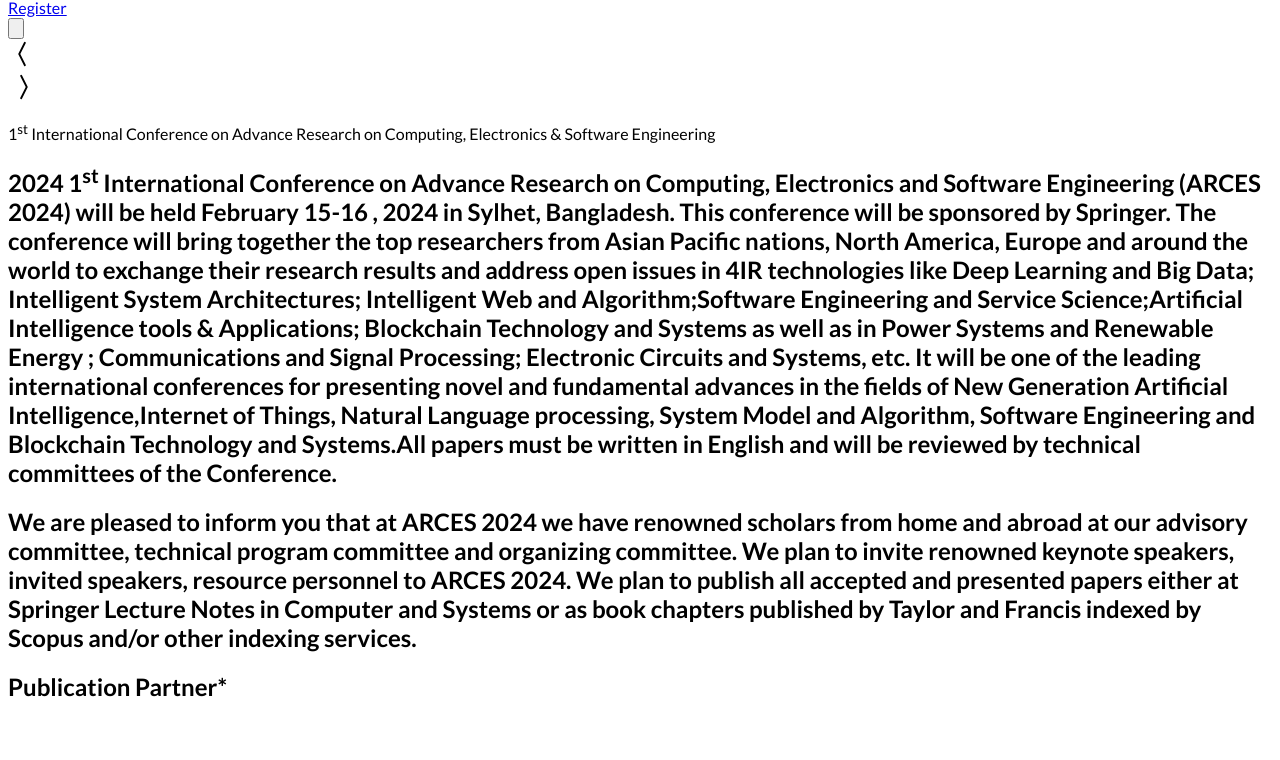
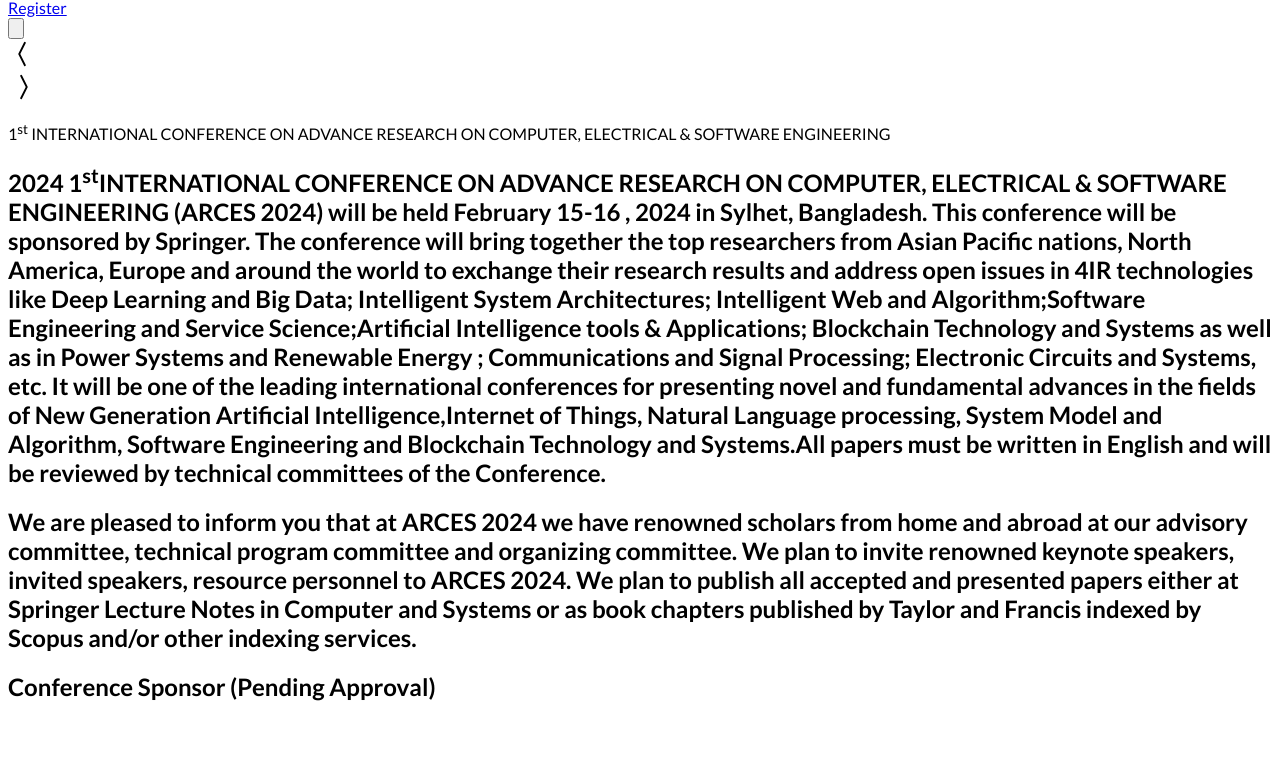
Before and after one commit to Fahimefto/international-conference, a Next.js app: page / in a window 1280 px wide. Shown: the part 2780-3540 px from the top of the page. Built offline with nearby package versions, Linux system fonts and the light colour scheme.

Commit message:
event title and sponsor title change

```diff
--- a/package.json
+++ b/package.json
@@ -14,6 +14,7 @@
     "@types/node": "18.15.11",
     "@types/react": "18.0.31",
     "@types/react-dom": "18.0.11",
+    "@types/react-no-ssr": "^1.1.3",
     "flowbite": "^1.6.4",
     "flowbite-react": "^0.4.2",
     "next": "13.2.4",
@@ -21,6 +22,7 @@
     "react": "18.2.0",
     "react-dom": "18.2.0",
     "react-icons": "^4.8.0",
+    "react-no-ssr": "^1.1.0",
     "typescript": "5.0.2"
   },
   "devDependencies": {
--- /dev/null
+++ b/src/components/common/FacebookPage.tsx
@@ -0,0 +1,39 @@
+import Head from "next/head";
+import React from "react";
+import Script from "next/script";
+import NoSSR from "react-no-ssr";
+import dynamic from "next/dynamic";
+export default function FacebookPage() {
+  return (
+    <>
+      <Script
+        id="fb_page"
+        strategy="beforeInteractive"
+        async
+        defer
+        crossOrigin="anonymous"
+        src="https://connect.facebook.net/en_US/sdk.js#xfbml=1&version=v16.0"
+        nonce="vG8AKzdi"
+      />
+
+      <div
+        className="fb-page rounded-md border-2 border-blue-800 min-w-full"
+        data-href="https://www.facebook.com/arces.sust"
+        data-tabs=""
+        data-width=""
+        data-height=""
+        data-small-header="true"
+        data-adapt-container-width="false"
+        data-hide-cover="false"
+        data-show-facepile="false"
+      >
+        <blockquote
+          cite="https://www.facebook.com/arces.sust"
+          className="fb-xfbml-parse-ignore"
+        >
+          <a href="https://www.facebook.com/arces.sust">ARCES 2024</a>
+        </blockquote>
+      </div>
+    </>
+  );
+}
--- a/src/components/common/Layout.tsx
+++ b/src/components/common/Layout.tsx
@@ -14,16 +14,16 @@
         <link rel="icon" href="/logo.ico" />
 
         <title>
-          ARCES 2024 - Advance Research on Computing, Electronics & Software
-          Engineering
+          ARCES 2024 - ADVANCE RESEARCH ON COMPUTER, ELECTRICAL & SOFTWARE
+          ENGINEERING
         </title>
         <meta
           name="title"
-          content="Advance Research on Computing, Electronics & Software Engineering (ARCES 2024)"
+          content="ADVANCE RESEARCH ON COMPUTER, ELECTRICAL & SOFTWARE ENGINEERING (ARCES 2024)"
         />
         <meta
           name="description"
-          content="2024 1'st International Conference on Advance Research on Computing, Electronics and Software Engineering (ARCES 2024) will be held February 15-16 , 2024 in Sylhet, Bangladesh. This conference will be sponsored by Springer. The conference will bring together the top researchers from Asian Pacific nations, North America, Europe and around the world to exchange their research results and address open issues in 4IR technologies like Deep Learning and Big Data;"
+          content="2024 1'ST INTERNATIONAL CONFERENCE ON ADVANCE RESEARCH ON COMPUTER, ELECTRICAL & SOFTWARE ENGINEERING (ARCES 2024) will be held February 15-16 , 2024 in Sylhet, Bangladesh. This conference will be sponsored by Springer. The conference will bring together the top researchers from Asian Pacific nations, North America, Europe and around the world to exchange their research results and address open issues in 4IR technologies like Deep Learning and Big Data;"
         />
 
         <meta property="og:type" content="website" />
@@ -34,7 +34,7 @@
         />
         <meta
           property="og:description"
-          content="2024 1'st International Conference on Advance Research on Computing, Electronics and Software Engineering (ARCES 2024) will be held February 15-16 , 2024 in Sylhet, Bangladesh. This conference will be sponsored by Springer. The conference will bring together the top researchers from Asian Pacific nations, North America, Europe and around the world to exchange their research results and address open issues in 4IR technologies like Deep Learning and Big Data;"
+          content="2024 1ST INTERNATIONAL CONFERENCE ON ADVANCE RESEARCH ON COMPUTER, ELECTRICAL & SOFTWARE ENGINEERING (ARCES 2024) will be held February 15-16 , 2024 in Sylhet, Bangladesh. This conference will be sponsored by Springer. The conference will bring together the top researchers from Asian Pacific nations, North America, Europe and around the world to exchange their research results and address open issues in 4IR technologies like Deep Learning and Big Data;"
         />
         <meta property="og:image" content="/banner.png" />
 
@@ -46,7 +46,7 @@
         />
         <meta
           property="twitter:description"
-          content="2024 1'st International Conference on Advance Research on Computing, Electronics and Software Engineering (ARCES 2024) will be held February 15-16 , 2024 in Sylhet, Bangladesh. This conference will be sponsored by Springer. The conference will bring together the top researchers from Asian Pacific nations, North America, Europe and around the world to exchange their research results and address open issues in 4IR technologies like Deep Learning and Big Data;"
+          content="2024 1ST INTERNATIONAL CONFERENCE ON ADVANCE RESEARCH ON COMPUTER, ELECTRICAL & SOFTWARE ENGINEERING (ARCES 2024) will be held February 15-16 , 2024 in Sylhet, Bangladesh. This conference will be sponsored by Springer. The conference will bring together the top researchers from Asian Pacific nations, North America, Europe and around the world to exchange their research results and address open issues in 4IR technologies like Deep Learning and Big Data;"
         />
         <meta property="twitter:image" content="/banner.png" />
       </Head>
--- a/src/components/homepage/About.tsx
+++ b/src/components/homepage/About.tsx
@@ -2,6 +2,7 @@
 import Tracks from "./Tracks";
 import ImportantDates from "./ImportantDates";
 import Notice from "../common/Notice";
+import FacebookPage from "../common/FacebookPage";
 
 export default function About() {
   return (
@@ -10,16 +11,16 @@
       <div className="flex flex-col lg:flex-row max-w-screen-2xl  mx-auto ">
         <div className="lg:w-3/4 w-full ">
           <p className="font-extrabold uppercase text-xl p-5 tracking-wider text-center">
-            1<sup className="">st</sup> International Conference on Advance
-            Research on Computing, Electronics & Software Engineering
+            1<sup className="">st</sup> INTERNATIONAL CONFERENCE ON ADVANCE
+            RESEARCH ON COMPUTER, ELECTRICAL & SOFTWARE ENGINEERING
           </p>
           <div className="border-[3px] bg-white border-blue-800 mx-5 rounded-md">
             <h2 className="p-5 text-justify">
-              2024 1<sup className="subs">st</sup> International Conference on
-              Advance Research on Computing, Electronics and Software
-              Engineering (ARCES 2024) will be held February 15-16 , 2024 in
-              Sylhet, Bangladesh. This conference will be sponsored by Springer.
-              The conference will bring together the top researchers from Asian
+              2024 1<sup className="subs">st</sup>INTERNATIONAL CONFERENCE ON
+              ADVANCE RESEARCH ON COMPUTER, ELECTRICAL & SOFTWARE ENGINEERING
+              (ARCES 2024) will be held February 15-16 , 2024 in Sylhet,
+              Bangladesh. This conference will be sponsored by Springer. The
+              conference will bring together the top researchers from Asian
               Pacific nations, North America, Europe and around the world to
               exchange their research results and address open issues in 4IR
               technologies like Deep Learning and Big Data; Intelligent System
@@ -49,7 +50,7 @@
           <div className=" m-5  rounded-md ">
             <div className="flex items-center flex-col border pb-5 rounded-lg">
               <h2 className="text-xl font-bold mb-5  uppercase text-white p-3 bg-blue-800 w-full text-center rounded-t-lg">
-                Publication Partner*
+                Conference Sponsor (Pending Approval)
               </h2>
               <div className="flex flex-col items-center">
                 <img src="/springer.png" className="w-48  "></img>
@@ -85,27 +86,7 @@
             <Tracks />
             <ImportantDates />
             <Notice />
-            {/* If the blue color looks bad just remove the classname from the div
-            below. */}
-            <div className="bg-blue-800 rounded-md p-1">
-              <div
-                className="fb-page"
-                data-href="https://www.facebook.com/arces.sust"
-                data-tabs="timeline"
-                data-height="80"
-                data-small-header="false"
-                data-adapt-container-width="true"
-                data-hide-cover="false"
-                data-show-facepile="true"
-              >
-                <blockquote
-                  cite="https://www.facebook.com/arces.sust"
-                  className="fb-xfbml-parse-ignore"
-                >
-                  <a href="https://www.facebook.com/arces.sust">ARCES 2024</a>
-                </blockquote>
-              </div>
-            </div>
+            <FacebookPage />
           </div>
         </div>
       </div>
```
Also changed, not shown: 1 other file (tests, documents, lock files or other folders).
